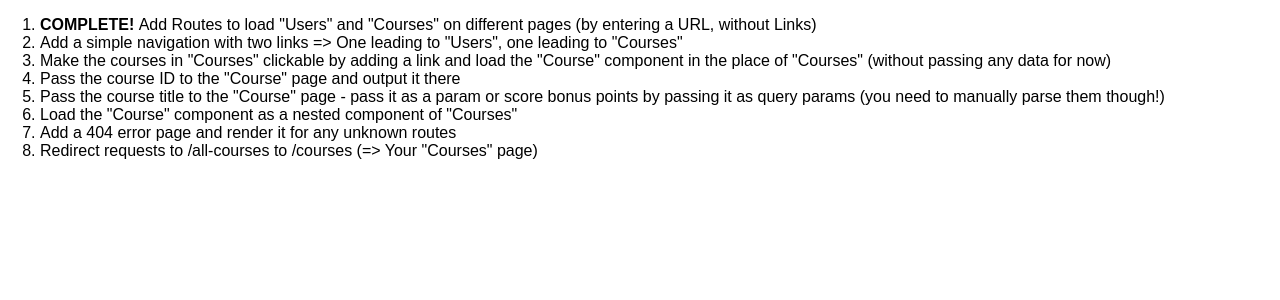
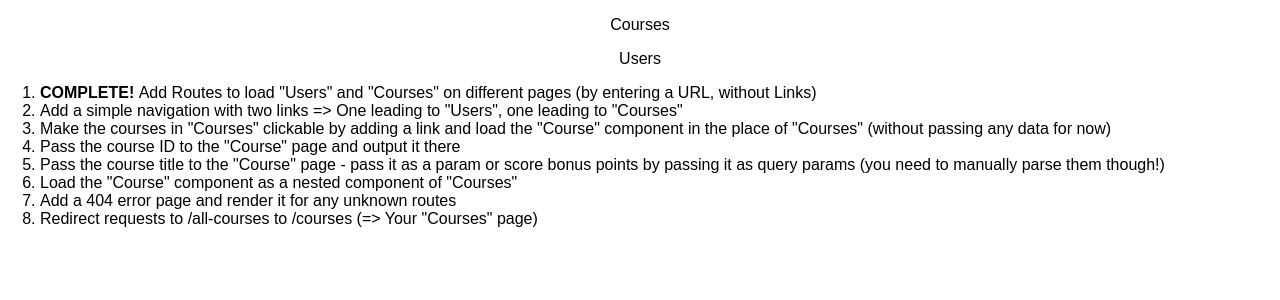
Before and after one commit to AndroidNinjaX/Udemy-React-Course-Section-11-Assignment_Routing, a React (Create React App) app: page / in a window 1280 px wide. Shown: the top 300 px of the page. Built offline with nearby package versions, Linux system fonts and the light colour scheme.

Commit message:
Add nav bar

```diff
--- a/src/App.js
+++ b/src/App.js
@@ -9,9 +9,15 @@ class App extends Component {
     return (
       <BrowserRouter>
         <div className="App">
+          <nav>
+            <p>Courses</p>
+            <p>Users</p>
+          </nav>
+
           {/*Added Routes to the "Courses" component, and "Users" components.*/}
           <Route path="/courses" component={Courses} />
           <Route path="/users" component={Users} />
+
           <ol style={{textAlign: 'left'}}>
             <li><b>COMPLETE! </b>Add Routes to load "Users" and "Courses" on different pages (by entering a URL, without Links)</li>
             <li>Add a simple navigation with two links => One leading to "Users", one leading to "Courses"</li>
```
